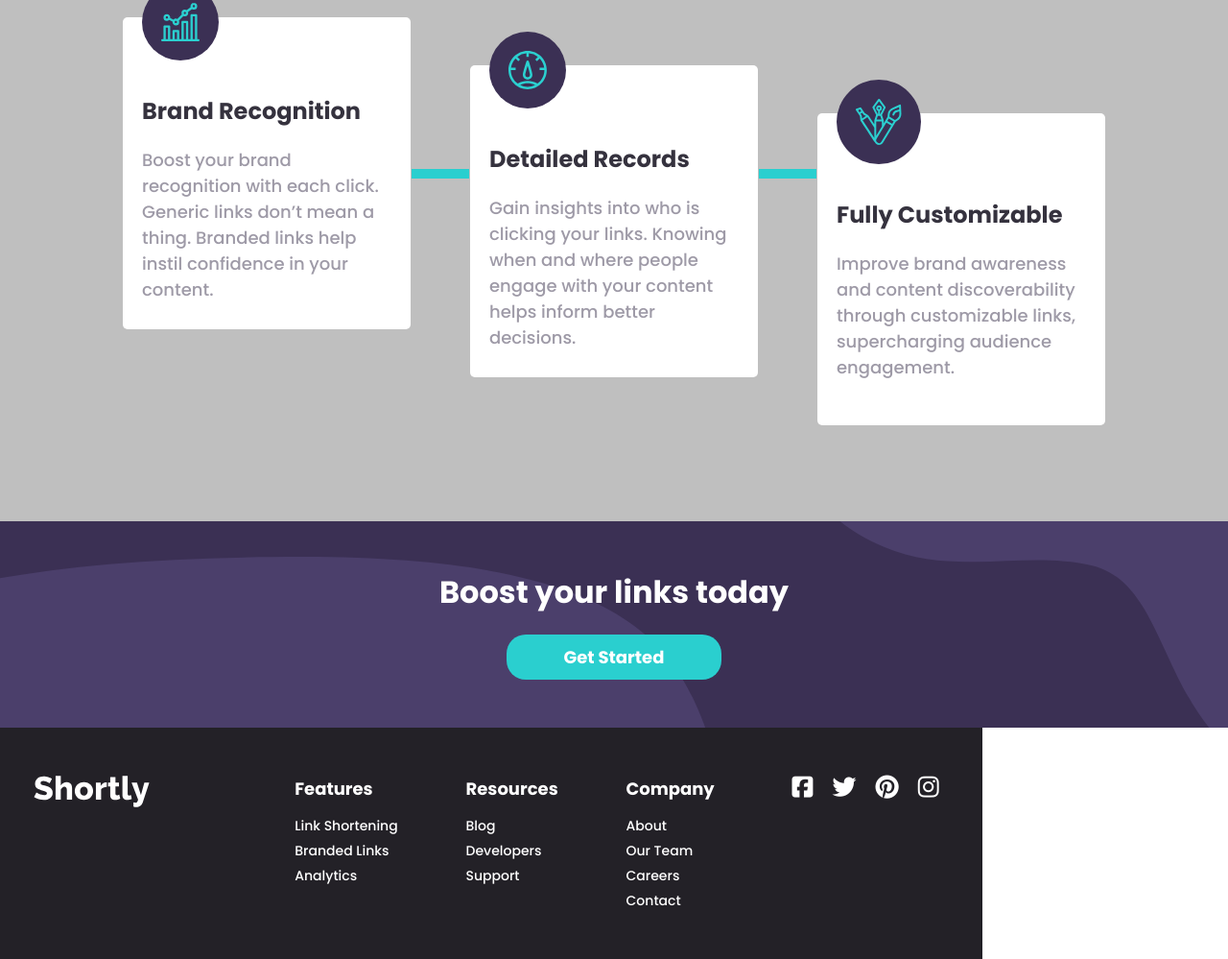
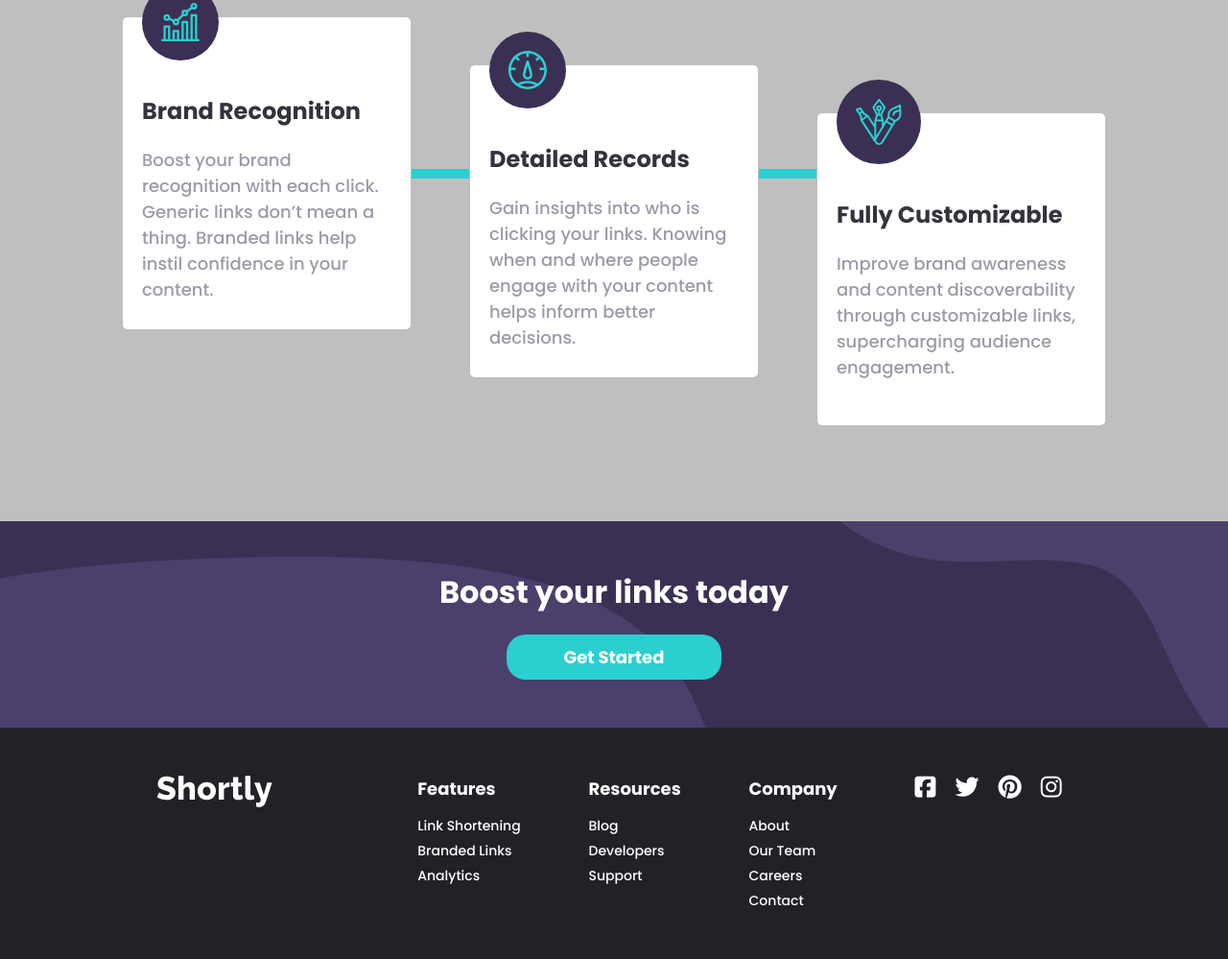
Before and after one commit to pconrad/url-shortening-api-app-with-vanilla-HTML-and-SASS, a plain HTML site: page index.html in a window 1280 px wide. Shown: the part 799-1798 px from the top of the page at 96% size. Drawn offline with Linux system fonts and the light colour scheme.

Commit message:
Fixed desktop CSS bug.

```diff
--- a/index.html
+++ b/index.html
@@ -170,6 +170,7 @@
     </section>
 
     <section class="footer">
+      <div class="footer-container">
         <img src="./images/logo-white.svg" alt="logo" class="logo" id="desktop-logo">
         <ul class="footer-list">
           Features
@@ -216,6 +217,7 @@
           <i class="fa-brands fa-pinterest"></i>
           <i class="fa-brands fa-instagram"></i>
         </div>
+      </div>
     </section>
 
   </section>
--- a/styles/style.scss
+++ b/styles/style.scss
@@ -590,9 +590,14 @@ body
         }
         .footer
         {
+            width: 100%;
+            .footer-container
+            {
                 align-items: flex-start;
                 display: flex;
                 justify-content: space-around;
+                margin-left: auto;
+                margin-right: auto;
                 text-align: left;
                 width: 1024px;
                 .logo
@@ -608,6 +613,7 @@ body
                 .icon-container
                 {
                     margin: 0px;
+                }
             }
         }
     }
```
Also changed, not shown: styles/style.css, 1 other file. Lines whose indentation alone changed are shown as unchanged.
